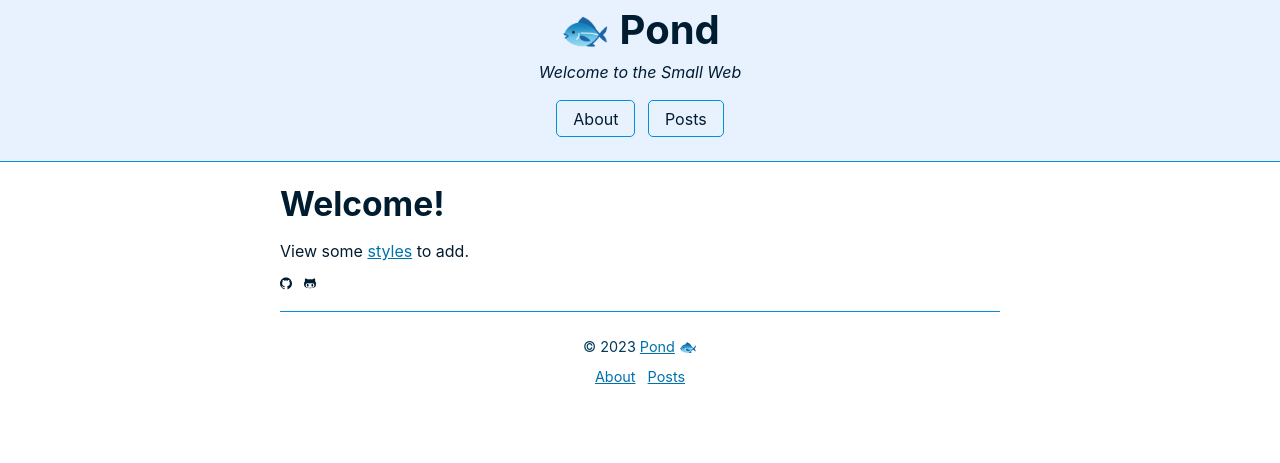
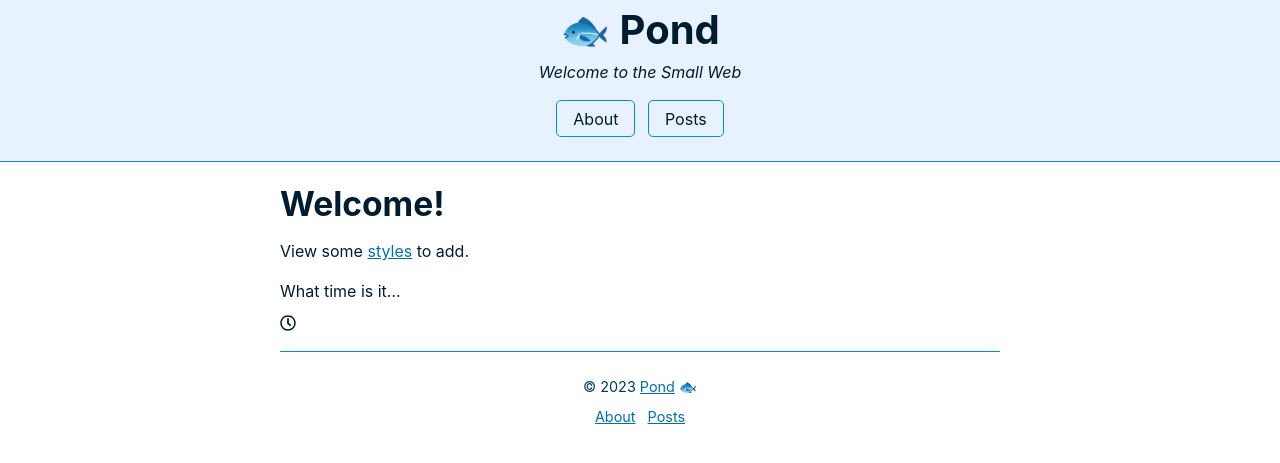
Before and after one commit to megdna/pond, a Jekyll site: the page built from pages/home.md, in a window 1280 px wide. Shown: the top 463 px of the page. Built offline with Jekyll 4.4.1, drawn with Linux system fonts in a browser that asks for light colours.

Commit message:
Update theme

```diff
--- a/pages/home.md
+++ b/pages/home.md
@@ -5,6 +5,7 @@ title: Welcome!
 ---
 View some [styles]({{ site.baseurl}}/style) to add.
 
-<svg class="icon" viewBox="0 0 32 32"><path d="M16 0.395c-8.836 0-16 7.163-16 16 0 7.069 4.585 13.067 10.942 15.182 0.8 0.148 1.094-0.347 1.094-0.77 0-0.381-0.015-1.642-0.022-2.979-4.452 0.968-5.391-1.888-5.391-1.888-0.728-1.849-1.776-2.341-1.776-2.341-1.452-0.993 0.11-0.973 0.11-0.973 1.606 0.113 2.452 1.649 2.452 1.649 1.427 2.446 3.743 1.739 4.656 1.33 0.143-1.034 0.558-1.74 1.016-2.14-3.554-0.404-7.29-1.777-7.29-7.907 0-1.747 0.625-3.174 1.649-4.295-0.166-0.403-0.714-2.030 0.155-4.234 0 0 1.344-0.43 4.401 1.64 1.276-0.355 2.645-0.532 4.005-0.539 1.359 0.006 2.729 0.184 4.008 0.539 3.054-2.070 4.395-1.64 4.395-1.64 0.871 2.204 0.323 3.831 0.157 4.234 1.026 1.12 1.647 2.548 1.647 4.295 0 6.145-3.743 7.498-7.306 7.895 0.574 0.497 1.085 1.47 1.085 2.963 0 2.141-0.019 3.864-0.019 4.391 0 0.426 0.288 0.925 1.099 0.768 6.354-2.118 10.933-8.113 10.933-15.18 0-8.837-7.164-16-16-16z">GitHub</path></svg>
-
-<svg class="icon" xmlns="http://www.w3.org/2000/svg" height="1em" viewBox="0 0 480 512"><path d="M186.1 328.7c0 20.9-10.9 55.1-36.7 55.1s-36.7-34.2-36.7-55.1 10.9-55.1 36.7-55.1 36.7 34.2 36.7 55.1zM480 278.2c0 31.9-3.2 65.7-17.5 95-37.9 76.6-142.1 74.8-216.7 74.8-75.8 0-186.2 2.7-225.6-74.8-14.6-29-20.2-63.1-20.2-95 0-41.9 13.9-81.5 41.5-113.6-5.2-15.8-7.7-32.4-7.7-48.8 0-21.5 4.9-32.3 14.6-51.8 45.3 0 74.3 9 108.8 36 29-6.9 58.8-10 88.7-10 27 0 54.2 2.9 80.4 9.2 34-26.7 63-35.2 107.8-35.2 9.8 19.5 14.6 30.3 14.6 51.8 0 16.4-2.6 32.7-7.7 48.2 27.5 32.4 39 72.3 39 114.2zm-64.3 50.5c0-43.9-26.7-82.6-73.5-82.6-18.9 0-37 3.4-56 6-14.9 2.3-29.8 3.2-45.1 3.2-15.2 0-30.1-.9-45.1-3.2-18.7-2.6-37-6-56-6-46.8 0-73.5 38.7-73.5 82.6 0 87.8 80.4 101.3 150.4 101.3h48.2c70.3 0 150.6-13.4 150.6-101.3zm-82.6-55.1c-25.8 0-36.7 34.2-36.7 55.1s10.9 55.1 36.7 55.1 36.7-34.2 36.7-55.1-10.9-55.1-36.7-55.1z"/></svg>
+What time is it...
+<svg xmlns="http://www.w3.org/2000/svg" class="icon" aria-hidden="true" focusable="false" viewBox="0 0 512 512">
+<path fill="currentColor" d="M256 8C119 8 8 119 8 256s111 248 248 248 248-111 248-248S393 8 256 8zm0 448c-110.5 0-200-89.5-200-200S145.5 56 256 56s200 89.5 200 200-89.5 200-200 200zm61.8-104.4l-84.9-61.7c-3.1-2.3-4.9-5.9-4.9-9.7V116c0-6.6 5.4-12 12-12h32c6.6 0 12 5.4 12 12v141.7l66.8 48.6c5.4 3.9 6.5 11.4 2.6 16.8L334.6 349c-3.9 5.3-11.4 6.5-16.8 2.6z"/>
+</svg>
--- a/style.css
+++ b/style.css
@@ -364,15 +364,10 @@ a.anchor:focus,
 }
 
 .icon {
-  display: inline-block;
   fill: currentColor;
-  height: 1.3em;
-  margin-right: 0.2rem;
-  padding-right: 0.25rem;
-  stroke: currentColor;
-  stroke-width: 0;
-  vertical-align: sub;
+  height: 1em;
   width: 1em;
+  vertical-align: -.125em;
 }
 
 .next {
```
